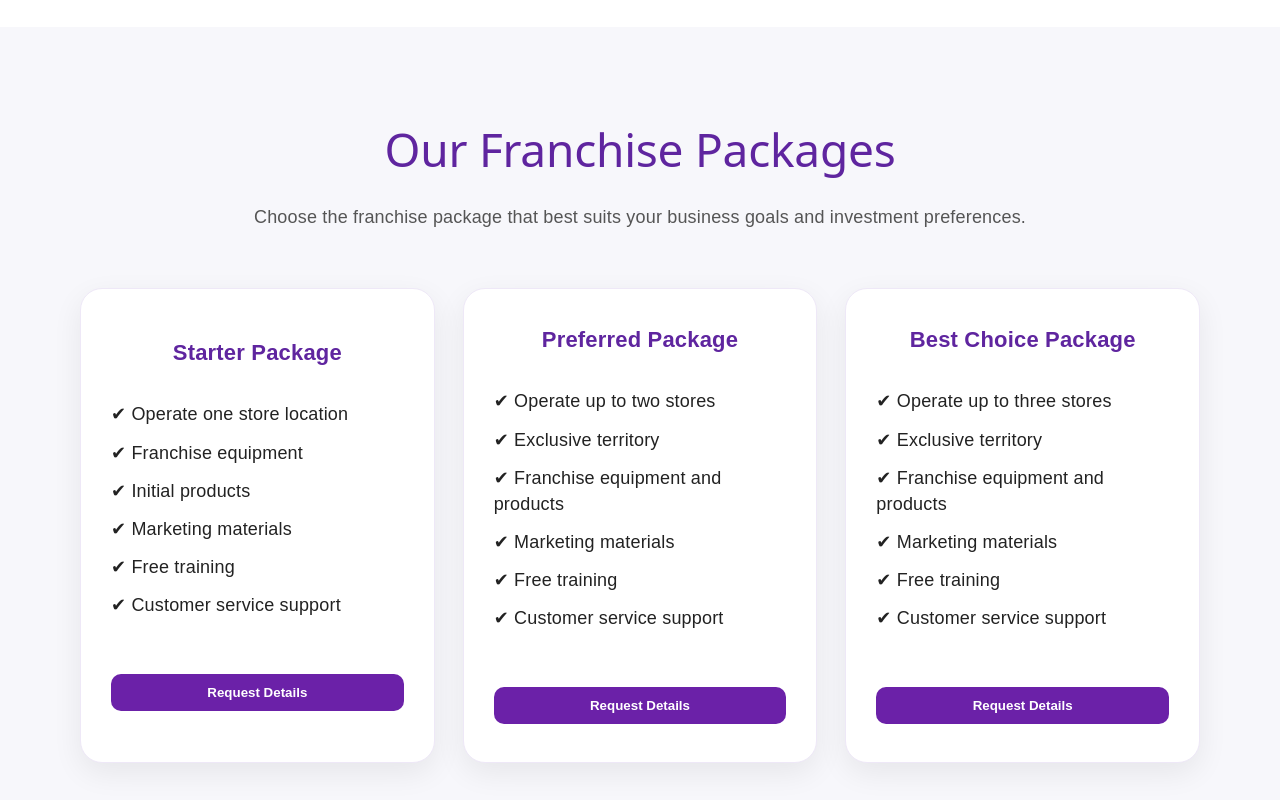
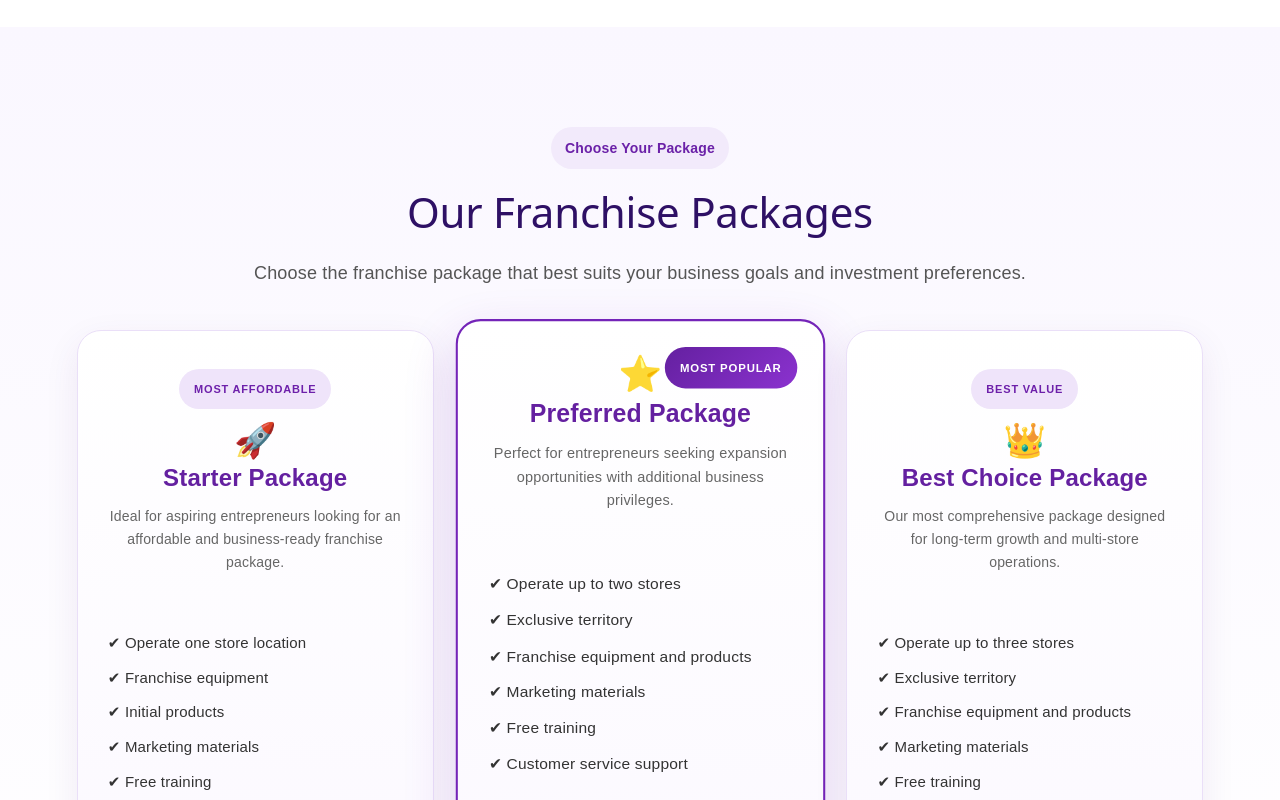
Before and after one commit to jaypartoriza99-art/mlsn-franchise-portal, a React (Vite) app in the folder client/: page / in a window 1280 px wide. Shown: the part 3260-4060 px from the top of the page. Built offline with nearby package versions, Linux system fonts and the light colour scheme.

Commit message:
Redesigned franchise package cards

```diff
--- a/client/src/pages/HomePage.jsx
+++ b/client/src/pages/HomePage.jsx
@@ -389,21 +389,34 @@ function HomePage({ onOpenLogin }) {
 {/* FRANCHISE PACKAGES */}
 <section
   id="packages"
-  className="website-section"
+  className="website-section packages-section"
 >
+  <span className="section-label">
+    Choose Your Package
+  </span>
+
   <h2>Our Franchise Packages</h2>
 
-  <p>
-    Choose the franchise package that
-    best suits your business goals and
-    investment preferences.
+  <p className="packages-introduction">
+    Choose the franchise package that best suits
+    your business goals and investment preferences.
   </p>
 
-  <div className="concept-grid">
+  <div className="packages-grid">
+    <div className="package-card">
+      <span className="package-badge">
+        MOST AFFORDABLE
+      </span>
 
+      <div className="package-icon">🚀</div>
 
-    <div className="concept-card">
       <h3>Starter Package</h3>
+
+      <p className="package-description">
+        Ideal for aspiring entrepreneurs looking
+        for an affordable and business-ready
+        franchise package.
+      </p>
 
       <ul className="package-list">
         <li>✔ Operate one store location</li>
@@ -416,15 +429,27 @@ function HomePage({ onOpenLogin }) {
 
       <button
         type="button"
-    className="concept-inquire-button"
+        className="package-button"
         onClick={scrollToInquiry}
       >
         Request Details
       </button>
     </div>
 
-<div className="concept-card">
+    <div className="package-card featured-package">
+      <span className="package-badge featured-badge">
+        MOST POPULAR
+      </span>
+
+      <div className="package-icon">⭐</div>
+
       <h3>Preferred Package</h3>
+
+      <p className="package-description">
+        Perfect for entrepreneurs seeking
+        expansion opportunities with additional
+        business privileges.
+      </p>
 
       <ul className="package-list">
         <li>✔ Operate up to two stores</li>
@@ -437,15 +462,27 @@ function HomePage({ onOpenLogin }) {
 
       <button
         type="button"
-    className="concept-inquire-button"
+        className="package-button featured-button"
         onClick={scrollToInquiry}
       >
         Request Details
       </button>
     </div>
 
-<div className="concept-card">
+    <div className="package-card">
+      <span className="package-badge">
+        BEST VALUE
+      </span>
+
+      <div className="package-icon">👑</div>
+
       <h3>Best Choice Package</h3>
+
+      <p className="package-description">
+        Our most comprehensive package designed
+        for long-term growth and multi-store
+        operations.
+      </p>
 
       <ul className="package-list">
         <li>✔ Operate up to three stores</li>
@@ -458,13 +495,12 @@ function HomePage({ onOpenLogin }) {
 
       <button
         type="button"
-    className="concept-inquire-button"
+        className="package-button"
         onClick={scrollToInquiry}
       >
         Request Details
       </button>
     </div>
-
   </div>
 </section>
 
--- a/client/src/styles/homepage.css
+++ b/client/src/styles/homepage.css
@@ -868,3 +868,177 @@
 .package-list li {
   margin-bottom: 12px;
 }
+.packages-section {
+  background:
+    linear-gradient(
+      180deg,
+      #faf7ff 0%,
+      #ffffff 100%
+    );
+}
+
+.packages-introduction {
+  max-width: 720px;
+  margin: 0 auto 45px;
+  color: #666;
+  line-height: 1.7;
+}
+
+.packages-grid {
+  display: grid;
+  grid-template-columns:
+    repeat(3, minmax(0, 1fr));
+  gap: 28px;
+  align-items: stretch;
+  margin-top: 40px;
+}
+
+.package-card {
+  position: relative;
+  display: flex;
+  flex-direction: column;
+  min-height: 520px;
+  padding: 38px 30px 30px;
+  border: 1px solid #eadff8;
+  border-radius: 24px;
+  background:
+    linear-gradient(
+      180deg,
+      #ffffff 0%,
+      #fbf8ff 100%
+    );
+  box-shadow:
+    0 12px 35px rgba(73, 31, 120, 0.08);
+  transition:
+    transform 0.3s ease,
+    box-shadow 0.3s ease,
+    border-color 0.3s ease;
+}
+
+.package-card:hover {
+  transform: translateY(-10px);
+  border-color: #7b2cbf;
+  box-shadow:
+    0 20px 45px rgba(73, 31, 120, 0.16);
+}
+
+.featured-package {
+  border: 2px solid #7424b8;
+  transform: scale(1.035);
+  box-shadow:
+    0 20px 50px rgba(116, 36, 184, 0.2);
+}
+
+.featured-package:hover {
+  transform:
+    scale(1.035)
+    translateY(-10px);
+}
+
+.package-badge {
+  align-self: center;
+  display: inline-block;
+  margin-bottom: 18px;
+  padding: 7px 15px;
+  border-radius: 999px;
+  background: #efe4fa;
+  color: #6d20aa;
+  font-size: 11px;
+  font-weight: 800;
+  letter-spacing: 0.8px;
+}
+
+.featured-badge {
+  background:
+    linear-gradient(
+      135deg,
+      #6420a0,
+      #8b32cf
+    );
+  color: #fff;
+}
+
+.package-icon {
+  margin-bottom: 12px;
+  font-size: 34px;
+}
+
+.package-card h3 {
+  margin: 0 0 14px;
+  color: #6420a0;
+  font-size: 24px;
+}
+
+.package-description {
+  min-height: 70px;
+  margin: 0 0 22px;
+  color: #666;
+  font-size: 14px;
+  line-height: 1.65;
+}
+
+.package-list {
+  flex: 1;
+  list-style: none !important;
+  margin: 0 0 28px;
+  padding: 0 !important;
+  text-align: left;
+}
+
+.package-list li {
+  list-style: none !important;
+  margin-bottom: 13px;
+  color: #333;
+  font-size: 15px;
+  line-height: 1.45;
+}
+
+.package-button {
+  width: 100%;
+  margin-top: auto;
+  padding: 13px 20px;
+  border: none;
+  border-radius: 10px;
+  background: #7424b8;
+  color: #fff;
+  font-weight: 700;
+  cursor: pointer;
+  transition:
+    transform 0.2s ease,
+    box-shadow 0.2s ease,
+    background 0.2s ease;
+}
+
+.package-button:hover {
+  transform: translateY(-2px);
+  background: #5f168f;
+  box-shadow:
+    0 10px 22px rgba(116, 36, 184, 0.24);
+}
+
+.featured-button {
+  background:
+    linear-gradient(
+      135deg,
+      #6420a0,
+      #8b32cf
+    );
+}
+
+@media (max-width: 950px) {
+  .packages-grid {
+    grid-template-columns: 1fr;
+  }
+
+  .featured-package {
+    transform: none;
+  }
+
+  .featured-package:hover {
+    transform: translateY(-10px);
+  }
+
+  .package-card {
+    min-height: auto;
+  }
+}
```
Lines whose indentation alone changed are shown as unchanged.
